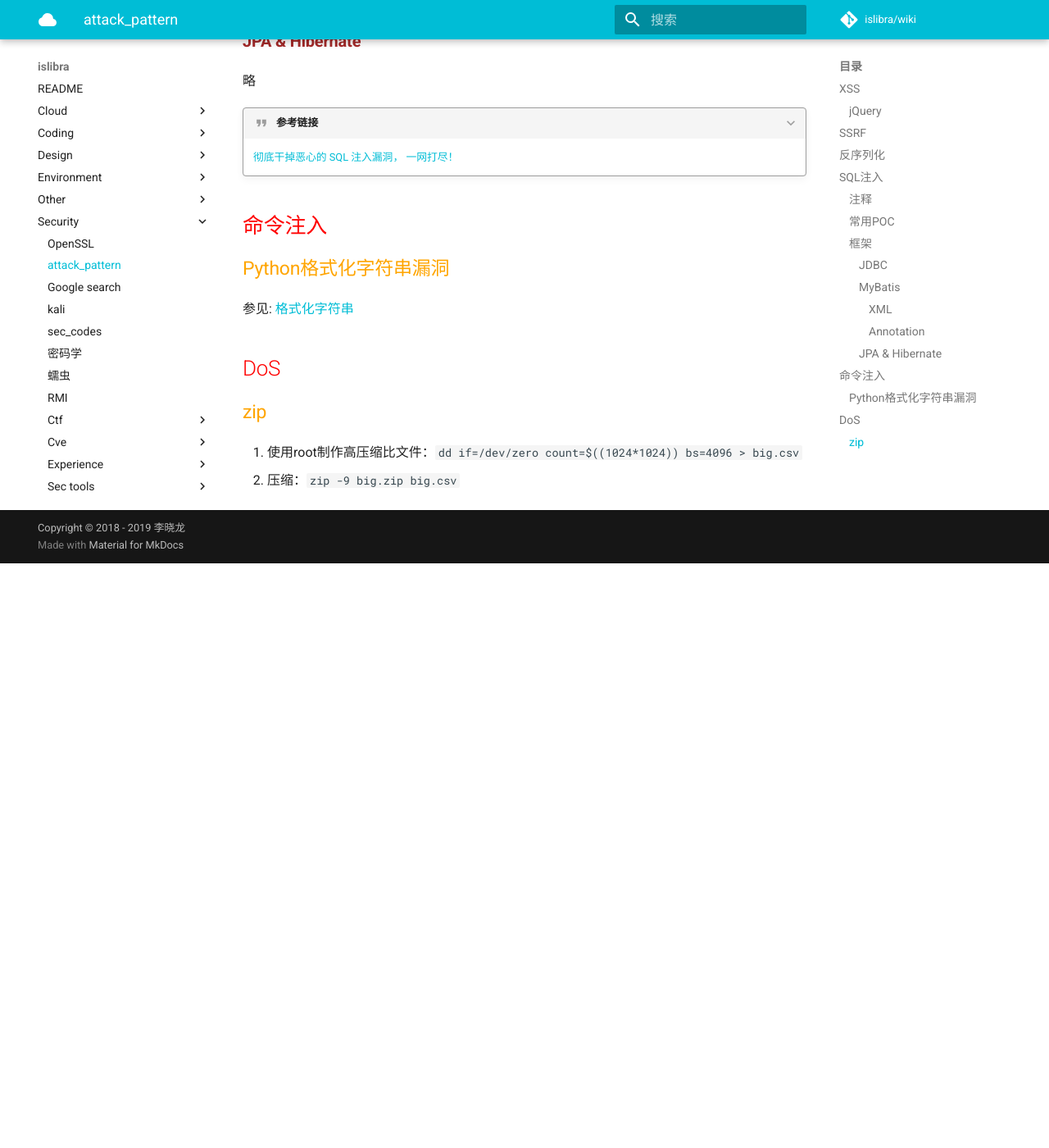
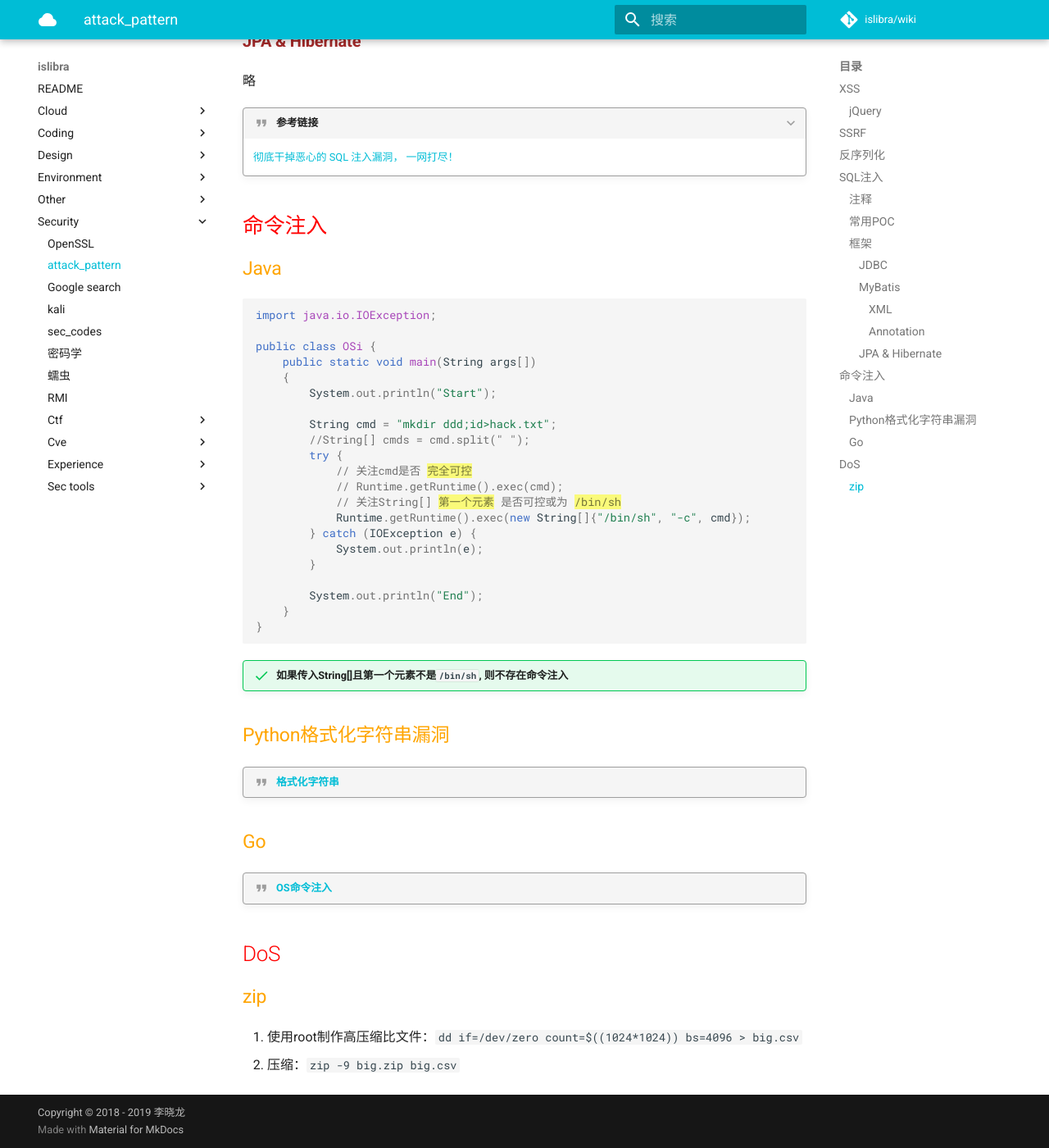
Before and after one commit to islibra/wiki, an MkDocs documentation site: the page built from docs/security/attack_pattern.md, in a window 1280 px wide and 1400 px high, scrolled down 5973 px. Shown: the whole window at 82% size. Built offline with MkDocs 1.6.1 and Material for MkDocs 9.7.7, drawn with Linux system fonts in a browser that asks for light colours; comment, search, counter and statistics services are not loaded; before the commit the page ends 6660 px from its top, so only the background shows below that.

Commit message:
Update attack_pattern.md

````diff
--- a/docs/security/attack_pattern.md
+++ b/docs/security/attack_pattern.md
@@ -293,9 +293,41 @@ public interface UserMapper {
 
 ## 命令注入
 
+### Java
+
+```java
+import java.io.IOException;
+
+public class OSi {
+    public static void main(String args[])
+    {
+        System.out.println("Start");
+
+        String cmd = "mkdir ddd;id>hack.txt";
+        //String[] cmds = cmd.split(" ");
+        try {
+            // 关注cmd是否 {==完全可控==}
+            // Runtime.getRuntime().exec(cmd);
+            // 关注String[] {==第一个元素==} 是否可控或为 {==/bin/sh==}
+            Runtime.getRuntime().exec(new String[]{"/bin/sh", "-c", cmd});
+        } catch (IOException e) {
+            System.out.println(e);
+        }
+
+        System.out.println("End");
+    }
+}
+```
+
+!!! success "如果传入String[]且第一个元素不是`/bin/sh`, 则不存在命令注入"
+
 ### Python格式化字符串漏洞
 
-参见: [格式化字符串](../../coding/python/0x01_datatype/#_3)
+!!! quote "[格式化字符串](../../coding/python/0x01_datatype/#_3)"
+
+### Go
+
+!!! quote "[OS命令注入](../../coding/go/go%E8%AF%AD%E8%A8%80%E5%AE%89%E5%85%A8%E7%BC%96%E7%A8%8B/#os)"
 
 
 ## DoS
````
